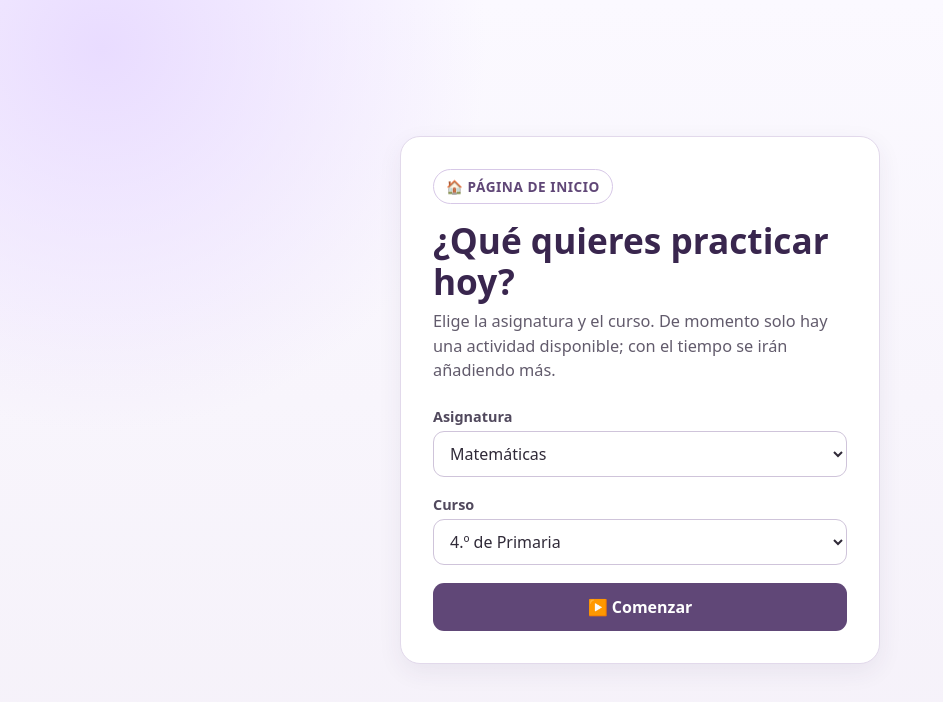
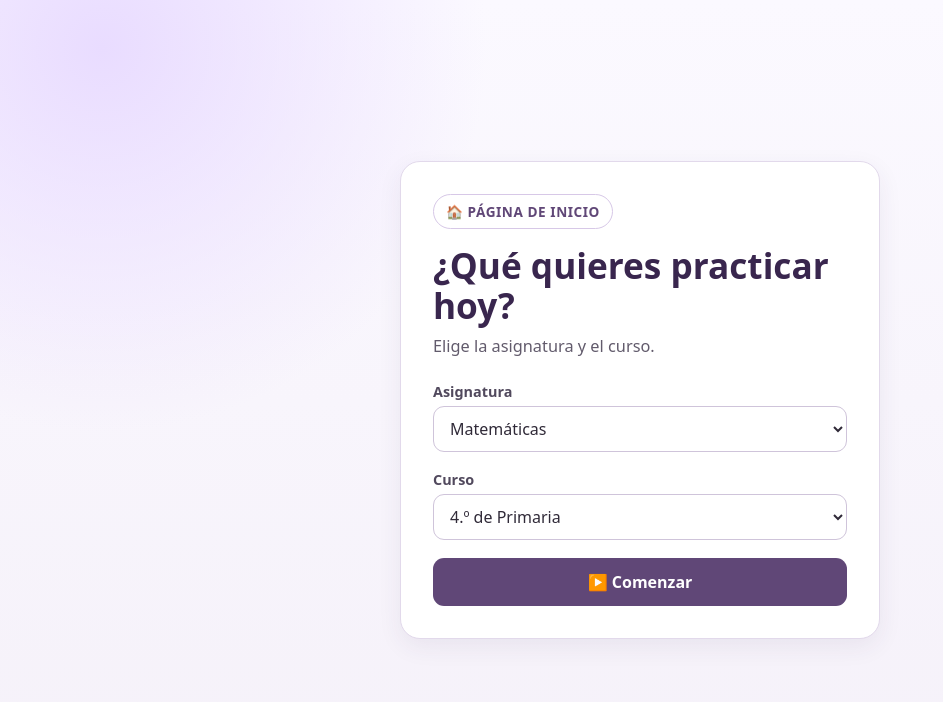
Before and after one commit to marconevi-lab/Educacion-de-matematicas, a plain HTML site: page inicio.html in a window 1280 px wide. Shown: the whole page, without its empty margins (0-943 px from the left). Drawn offline with Linux system fonts and the light colour scheme.

Commit message:
Simplifica el texto introductorio de la página de inicio
Co-Authored-By: Claude Sonnet 5 <noreply@anthropic.com>

```diff
--- a/inicio.html
+++ b/inicio.html
@@ -96,7 +96,7 @@
   <div class="tarjeta">
     <span class="etiqueta">🏠 Página de inicio</span>
     <h1>¿Qué quieres practicar hoy?</h1>
-    <p class="intro">Elige la asignatura y el curso. De momento solo hay una actividad disponible; con el tiempo se irán añadiendo más.</p>
+    <p class="intro">Elige la asignatura y el curso.</p>
 
     <div class="selector">
       <label for="asignatura">Asignatura</label>
```
